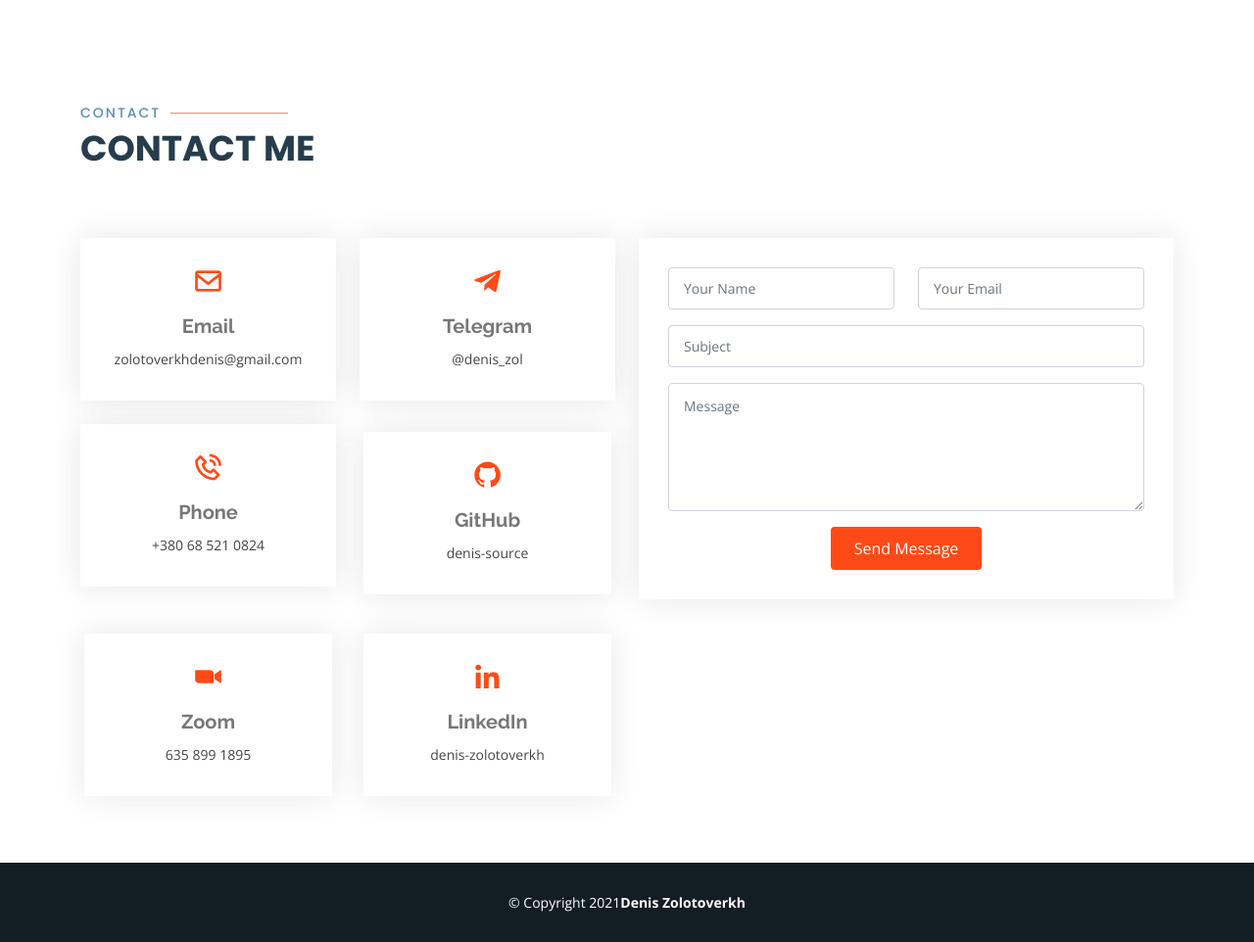
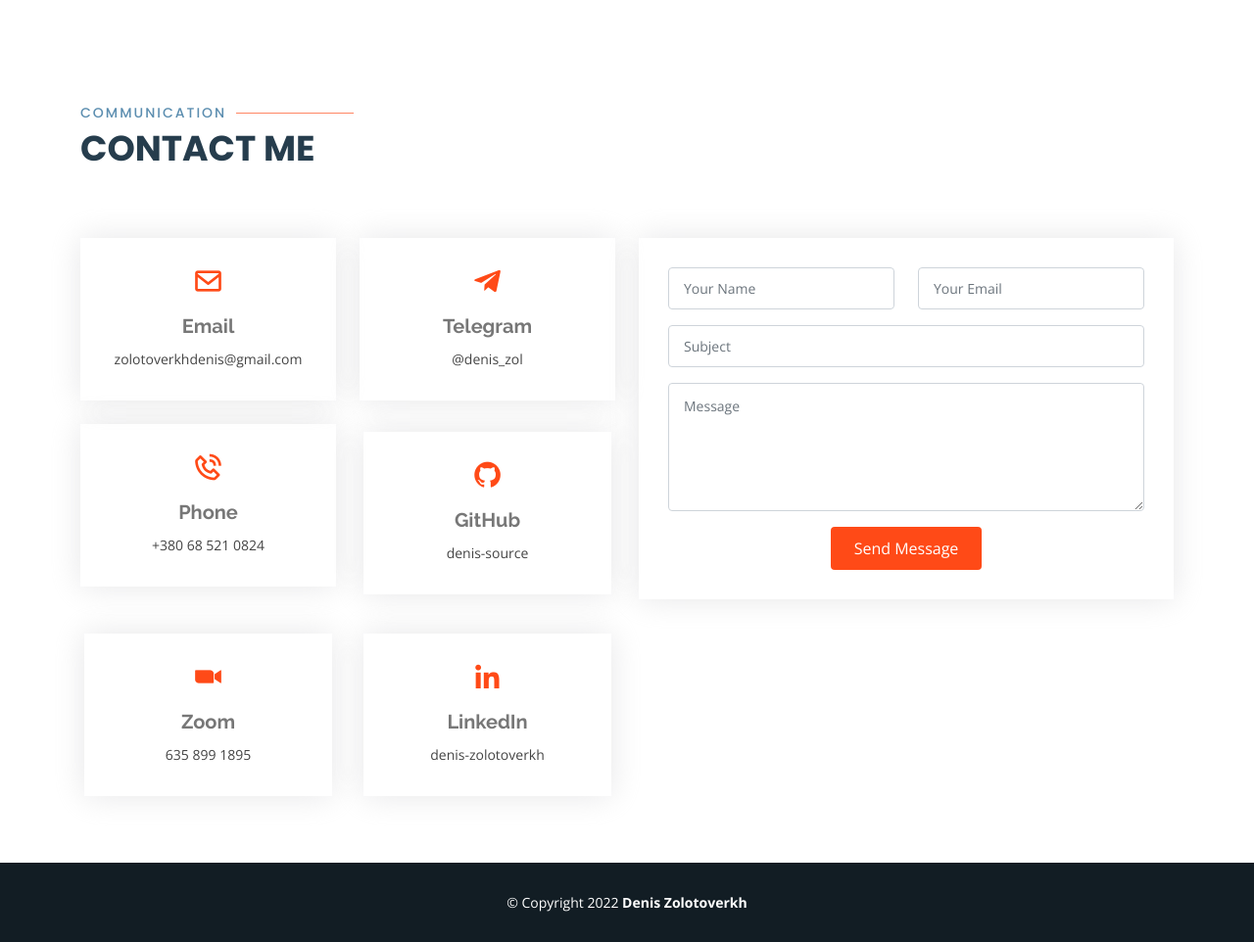
Before and after one commit to Denis-Source/portfolio, a Django app: template homepage/templates/homepage.html in a window 1280 px wide. Shown: the part 1875-2837 px from the top of the page at 98% size. Run offline with Django 3.2, Linux system fonts and the light colour scheme; the template is opened without the code that fills it, so the values that code supplies are empty; some libraries are stand-ins or nearby versions.

Commit message:
proper year homepage slight change

```diff
--- a/homepage/templates/homepage.html
+++ b/homepage/templates/homepage.html
@@ -221,7 +221,7 @@
         <section id="contact" class="contact">
             <div class="container" data-aos="fade-up">
                 <div class=" section-title">
-                    <h2>Contact</h2>
+                    <h2>Communication</h2>
                     <p>Contact me</p>
                 </div>
                 <div class="row">
--- a/templates/footer.html
+++ b/templates/footer.html
@@ -4,7 +4,7 @@
 <footer id="footer">
     <div class="container">
         <div class="copyright">
-            &copy; Copyright 2021<strong><span>Denis Zolotoverkh</span></strong>
+            &copy; Copyright {% now 'Y' %} <strong><span>Denis Zolotoverkh</span></strong>
         </div>
     </div>
 </footer><!-- End Footer -->
```
